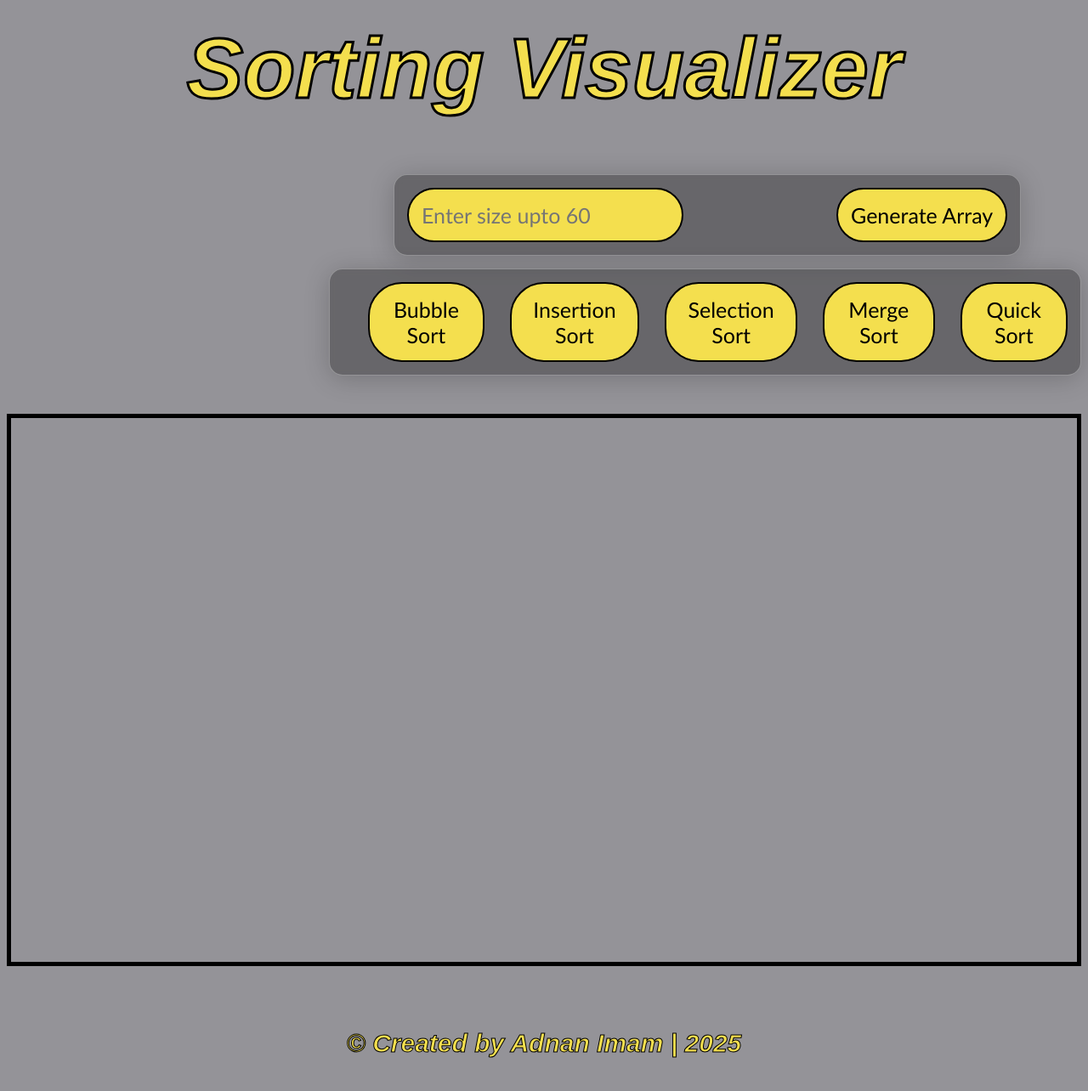
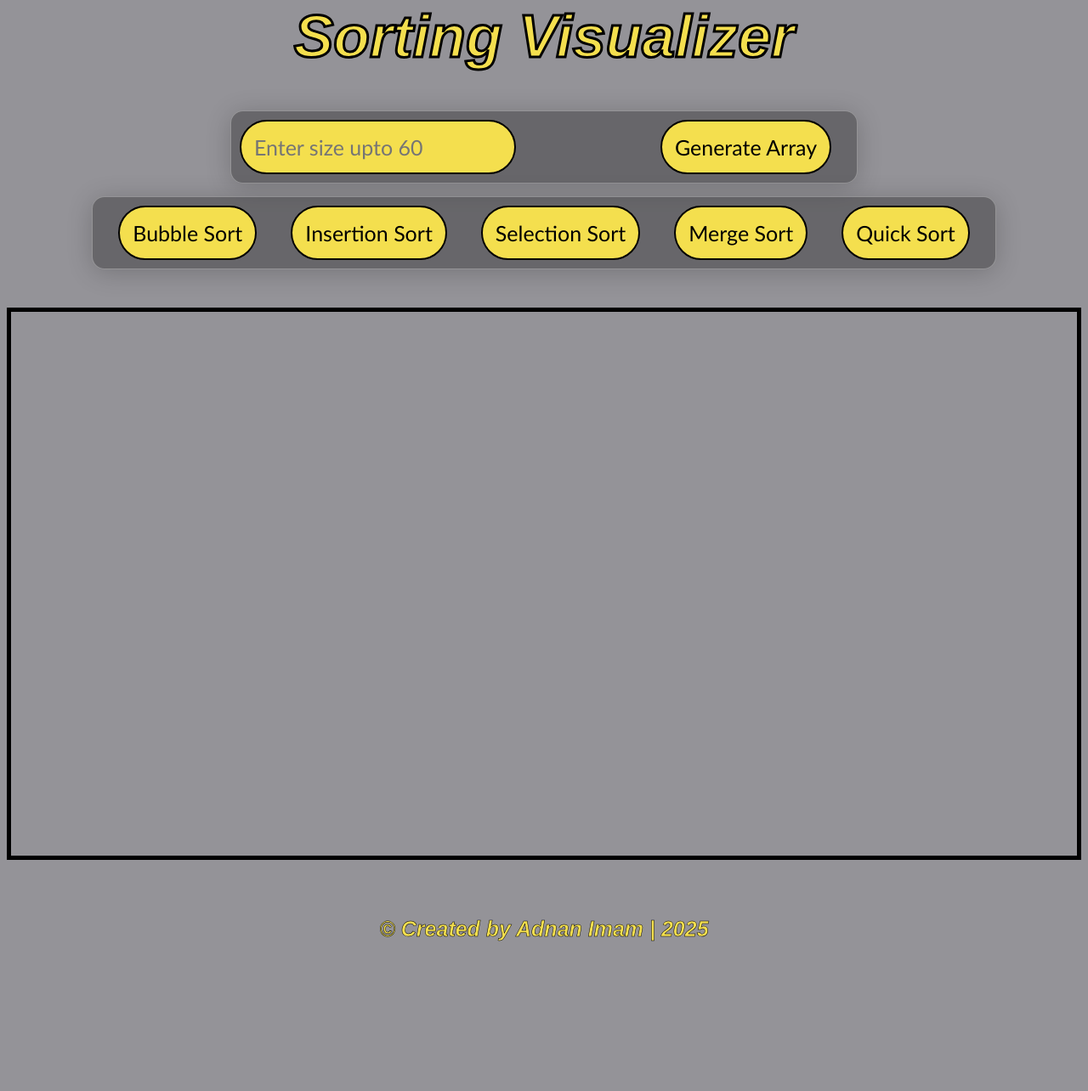
Before and after one commit to iAdnanImam/Sorting-Visualizer, a plain HTML site: page index.html in a window 1280 px wide. Shown: the part 44-1328 px from the top of the page at 85% size. After the commit the page ends 1193 px from the top, so only its background shows below. Drawn offline with Linux system fonts and the light colour scheme; a web font is replaced by a local one.

Commit message:
Update style.css

```diff
--- a/style.css
+++ b/style.css
@@ -19,7 +19,7 @@ body {
 }
 h1{
     text-align: center;
-    font-size: 100px;
+    font-size: 70px;
     color:#F4DF4EFF;
     -webkit-text-stroke-width: 3px;
     -webkit-text-stroke-color: black;
@@ -29,26 +29,26 @@ h1{
     justify-content: center;
     align-items: center;
     background: rgba(0, 0, 0, 0.3);
-    border-radius: 16px;
+    border-radius: 15px;
     box-shadow: 0 4px 30px rgba(0, 0, 0, 0.2);
-    backdrop-filter: blur(5px);
+    backdrop-filter: blur(2px);
     -webkit-backdrop-filter: blur(5px);
     border: 1px solid rgba(255, 255, 255, 0.3);
-    padding: 15px;
+    padding: 10px;
     margin-bottom: 15px;
     width: fit-content;
 }
-.buttons{
-    margin-left: 36%;
-}
-.algorithms{
-    margin-left: 30%;
+.buttons, .algorithms{
+    max-width: fit-content;
+    margin-left: auto;
+    margin-right: auto;
 }
 .btn{
     font-size: 25px;
     padding: 15px;
     border-radius: 40px;
-    margin-left: 30px;
+    margin-left:20px;
+    margin-right: 20px;
     font-family: 'Gill Sans', 'Gill Sans MT', Calibri, 'Trebuchet MS', sans-serif;
     border: 2px solid black;
     background-color: #F4DF4EFF;
@@ -81,10 +81,10 @@ h1{
     display: flex;
     justify-content: center;
     align-items: flex-end;
-    font-size: 20px;
+    font-size: 12px;
     font-family: 'Gill Sans', 'Gill Sans MT', Calibri, 'Trebuchet MS', sans-serif;
     border-radius: 5px;
-    border: 2px solid black;
+    border: 1px solid black;
 }
 footer{
     bottom: 0;
@@ -92,9 +92,9 @@ footer{
     justify-content: center;
     align-items: center;
     width: 100%;
-    font-size: 30px;
+    font-size: 25px;
     margin-top: 30px;
     color:#F4DF4EFF;
-    -webkit-text-stroke-width: 1px;
+    -webkit-text-stroke-width: 0.5px;
     -webkit-text-stroke-color: black;
 }
```
